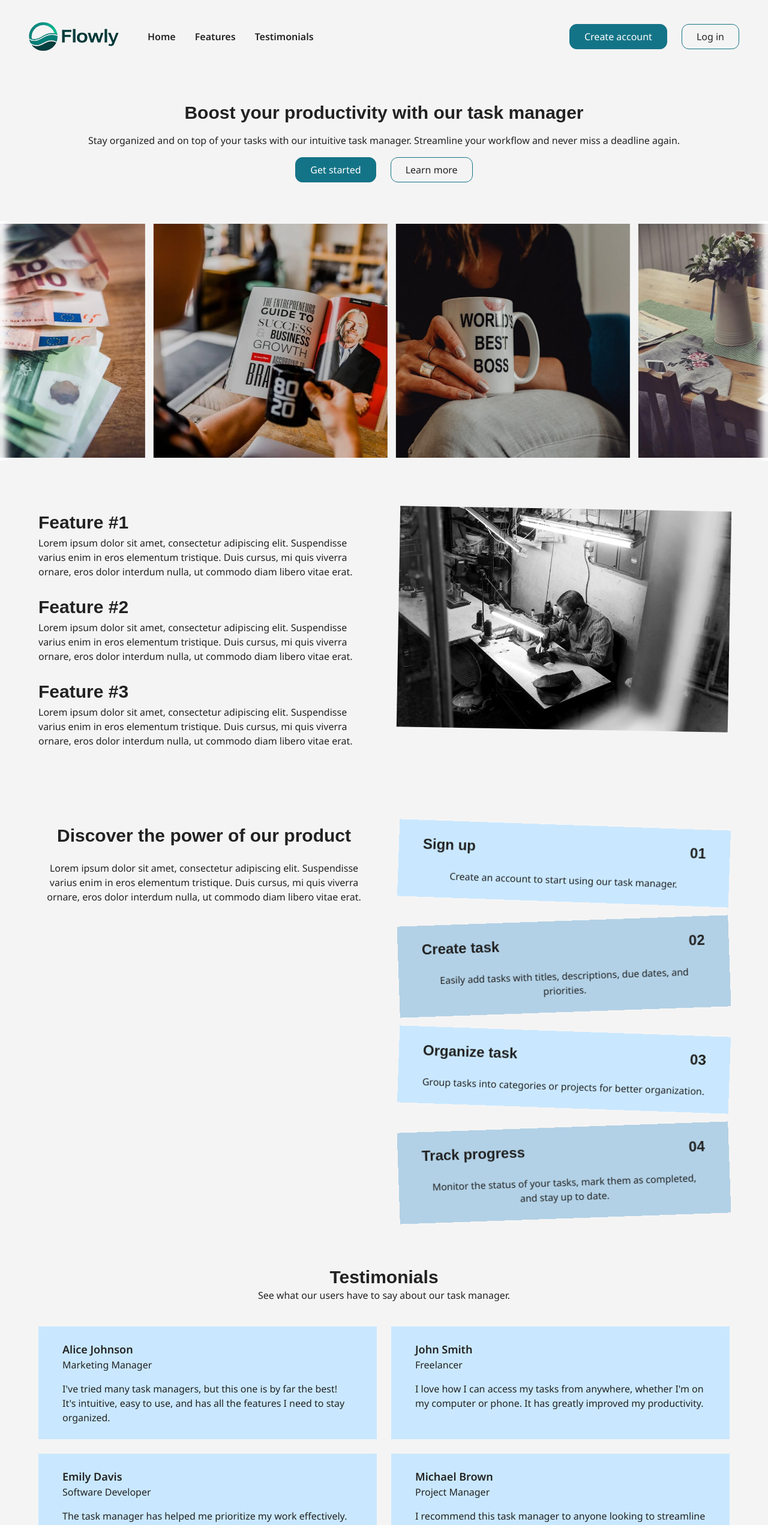
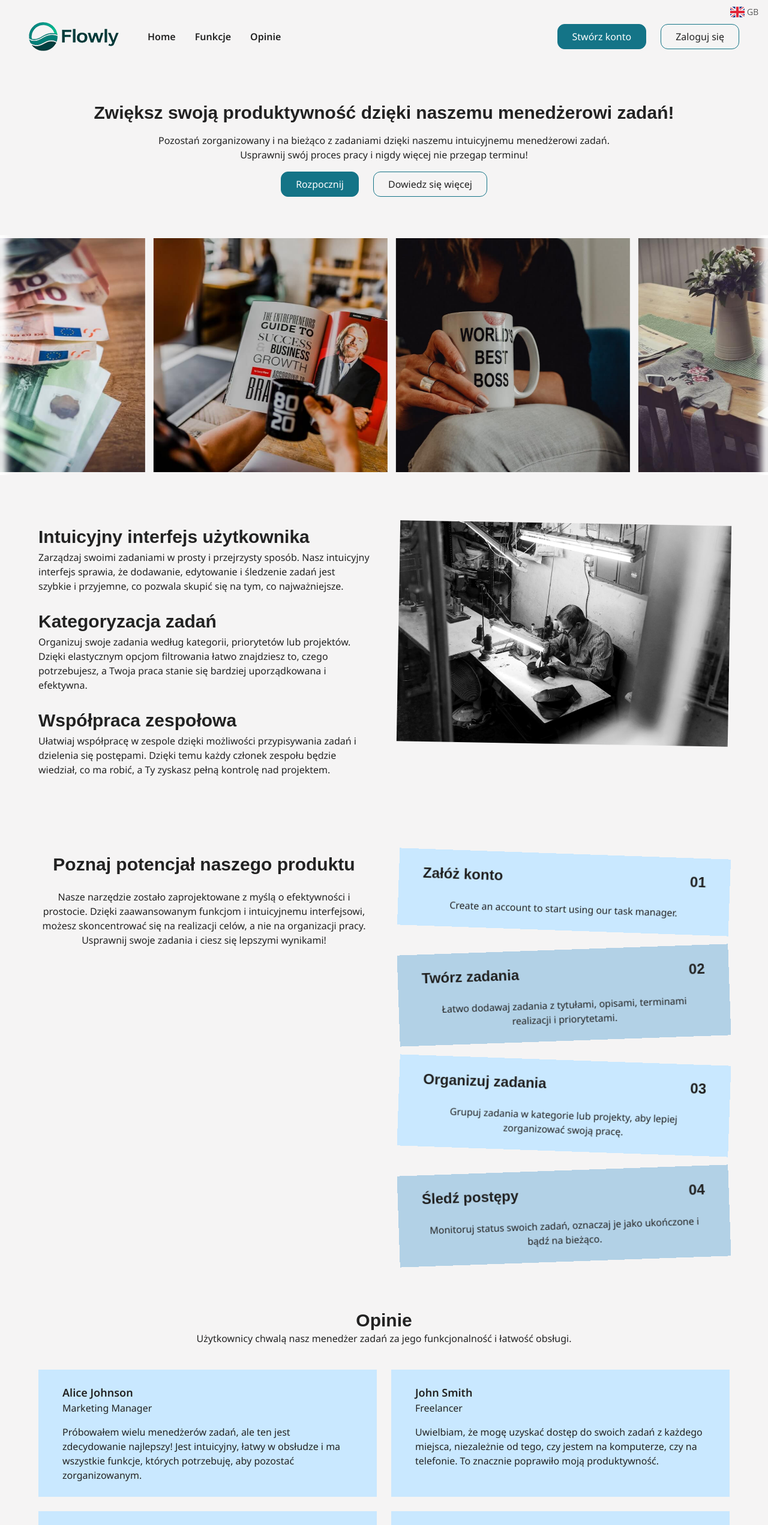
Before and after one commit to Prekel19/flowly-landing-page, a Next.js app: page / in a window 1280 px wide. Shown: the top 2542 px of the page at 60% size. Built offline with nearby package versions, Linux system fonts and the light colour scheme; a web font is replaced by a local one.

Commit message:
Set metadata, translated to polish, update some href and added button to page in english.

```diff
--- a/app/components/Features.tsx
+++ b/app/components/Features.tsx
@@ -6,24 +6,24 @@ export default function Features() {
   const features: { id: number; title: string; description: string }[] = [
     {
       id: 1,
-      title: "Feature #1",
-      description: `Lorem ipsum dolor sit amet, consectetur adipiscing elit. Suspendisse varius
-        enim in eros elementum tristique. Duis cursus, mi quis viverra ornare, eros
-        dolor interdum nulla, ut commodo diam libero vitae erat.`,
+      title: "Intuicyjny interfejs użytkownika",
+      description: `Zarządzaj swoimi zadaniami w prosty i przejrzysty sposób.
+      Nasz intuicyjny interfejs sprawia, że dodawanie, edytowanie i śledzenie
+      zadań jest szybkie i przyjemne, co pozwala skupić się na tym, co najważniejsze.`,
     },
     {
       id: 2,
-      title: "Feature #2",
-      description: `Lorem ipsum dolor sit amet, consectetur adipiscing elit. Suspendisse varius
-        enim in eros elementum tristique. Duis cursus, mi quis viverra ornare, eros
-        dolor interdum nulla, ut commodo diam libero vitae erat.`,
+      title: "Kategoryzacja zadań",
+      description: `Organizuj swoje zadania według kategorii, priorytetów lub projektów.
+      Dzięki elastycznym opcjom filtrowania łatwo znajdziesz to, czego potrzebujesz, a
+      Twoja praca stanie się bardziej uporządkowana i efektywna.`,
     },
     {
       id: 3,
-      title: "Feature #3",
-      description: `Lorem ipsum dolor sit amet, consectetur adipiscing elit. Suspendisse varius
-        enim in eros elementum tristique. Duis cursus, mi quis viverra ornare, eros
-        dolor interdum nulla, ut commodo diam libero vitae erat.`,
+      title: "Współpraca zespołowa",
+      description: `Ułatwiaj współpracę w zespole dzięki możliwości przypisywania zadań i
+      dzielenia się postępami. Dzięki temu każdy członek zespołu będzie wiedział, co
+      ma robić, a Ty zyskasz pełną kontrolę nad projektem.`,
     },
   ];
 
--- a/app/components/HeroSection.tsx
+++ b/app/components/HeroSection.tsx
@@ -14,24 +14,25 @@ export default function HeroSection() {
     <div className="flex flex-col items-center text-center gap-16 pt-12" id="home">
       <div className="flex flex-col items-center gap-4 max-sm:px-4">
         <h1 className="font-stix text-3xl font-semibold">
-          Boost your productivity with our task manager
+          Zwiększ swoją produktywność dzięki naszemu menedżerowi zadań!
         </h1>
         <p className="font-noto">
-          Stay organized and on top of your tasks with our intuitive task manager.
-          Streamline your workflow and never miss a deadline again.
+          Pozostań zorganizowany i na bieżąco z zadaniami dzięki naszemu intuicyjnemu
+          menedżerowi zadań. <br />
+          Usprawnij swój proces pracy i nigdy więcej nie przegap terminu!
         </p>
         <div className="flex font-noto items-center justify-center gap-6 *:transition *:duration-300">
           <a
             href="#"
             className="flex bg-primary1 text-white items-center py-2 px-6 border border-primary1 rounded-xl hover:bg-secondary1 hover:text-primary1"
           >
-            Get started
+            Rozpocznij
           </a>
           <a
-            href="#"
+            href="#features"
             className="flex items-center py-2 px-6 border border-primary1 rounded-xl hover:bg-primary1 hover:text-white"
           >
-            Learn more
+            Dowiedz się więcej
           </a>
         </div>
       </div>
--- a/app/components/MobileMenu.tsx
+++ b/app/components/MobileMenu.tsx
@@ -5,18 +5,21 @@ import { useState } from "react";
 
 export default function MobileMenu() {
   const [isActive, setIsActive] = useState<boolean>(false);
-  const tabs: { id: number; name: string }[] = [
+  const tabs: { id: number; name: string; link: string }[] = [
     {
       id: 1,
       name: "Home",
+      link: "home",
     },
     {
       id: 2,
-      name: "Features",
+      name: "Funkcje",
+      link: "features",
     },
     {
       id: 3,
-      name: "Testimonials",
+      name: "Opinie",
+      link: "testimonials",
     },
   ];
 
@@ -70,13 +73,13 @@ export default function MobileMenu() {
             href="#"
             className="flex bg-primary1 text-white items-center py-2 px-6 border border-primary1 rounded-xl hover:bg-secondary1 hover:text-primary1"
           >
-            Create account
+            Stwórz konto
           </a>
           <a
             href="#"
             className="flex items-center py-2 px-6 border border-primary1 rounded-xl hover:bg-primary1 hover:text-white"
           >
-            Log in
+            Zaloguj się
           </a>
         </div>
       </div>
--- a/app/components/StepsSection.tsx
+++ b/app/components/StepsSection.tsx
@@ -4,23 +4,23 @@ export default function StepsSection() {
   const steps: { id: number; title: string; description: string }[] = [
     {
       id: 1,
-      title: "Sign up",
+      title: "Załóż konto",
       description: `Create an account to start using our task manager.`,
     },
     {
       id: 2,
-      title: "Create task",
-      description: `Easily add tasks with titles, descriptions, due dates, and priorities.`,
+      title: "Twórz zadania",
+      description: `Łatwo dodawaj zadania z tytułami, opisami, terminami realizacji i priorytetami.`,
     },
     {
       id: 3,
-      title: "Organize task",
-      description: `Group tasks into categories or projects for better organization.`,
+      title: "Organizuj zadania",
+      description: `Grupuj zadania w kategorie lub projekty, aby lepiej zorganizować swoją pracę.`,
     },
     {
       id: 4,
-      title: "Track progress",
-      description: `Monitor the status of your tasks, mark them as completed, and stay up to date.`,
+      title: "Śledź postępy",
+      description: `Monitoruj status swoich zadań, oznaczaj je jako ukończone i bądź na bieżąco.`,
     },
   ];
 
@@ -29,12 +29,13 @@ export default function StepsSection() {
       <div className="relative">
         <div className="flex flex-col gap-6 sticky top-10">
           <h2 className="font-stix text-3xl font-semibold text-center">
-            Discover the power of our product
+            Poznaj potencjał naszego produktu
           </h2>
           <p className="font-noto text-center">
-            Lorem ipsum dolor sit amet, consectetur adipiscing elit. Suspendisse varius
-            enim in eros elementum tristique. Duis cursus, mi quis viverra ornare, eros
-            dolor interdum nulla, ut commodo diam libero vitae erat.
+            Nasze narzędzie zostało zaprojektowane z myślą o efektywności i prostocie.
+            Dzięki zaawansowanym funkcjom i intuicyjnemu interfejsowi, możesz
+            skoncentrować się na realizacji celów, a nie na organizacji pracy. Usprawnij
+            swoje zadania i ciesz się lepszymi wynikami!
           </p>
         </div>
       </div>
--- a/app/components/Testimonials.tsx
+++ b/app/components/Testimonials.tsx
@@ -11,25 +11,25 @@ export default function Testimonials() {
       id: 1,
       userName: "Alice Johnson",
       userJob: "Marketing Manager",
-      description: `I've tried many task managers, but this one is by far the best! It's intuitive, easy to use, and has all the features I need to stay organized.`,
+      description: `Próbowałem wielu menedżerów zadań, ale ten jest zdecydowanie najlepszy! Jest intuicyjny, łatwy w obsłudze i ma wszystkie funkcje, których potrzebuję, aby pozostać zorganizowanym.`,
     },
     {
       id: 2,
       userName: "John Smith",
       userJob: "Freelancer",
-      description: `I love how I can access my tasks from anywhere, whether I'm on my computer or phone. It has greatly improved my productivity.`,
+      description: `Uwielbiam, że mogę uzyskać dostęp do swoich zadań z każdego miejsca, niezależnie od tego, czy jestem na komputerze, czy na telefonie. To znacznie poprawiło moją produktywność.`,
     },
     {
       id: 3,
       userName: "Emily Davis",
       userJob: "Software Developer",
-      description: `The task manager has helped me prioritize my work effectively. I no longer miss deadlines and can track my progress easily.`,
+      description: `Menedżer zadań pomógł mi skutecznie priorytetyzować moją pracę. Już nie przegapiam terminów i mogę łatwo śledzić swoje postępy.`,
     },
     {
       id: 4,
       userName: "Michael Brown",
       userJob: "Project Manager",
-      description: `I recommend this task manager to anyone looking to streamline their tasks and boost their efficiency. It's a game-changer!`,
+      description: `Polecam ten menedżer zadań każdemu, kto chce uprościć swoje zadania i zwiększyć efektywność. To prawdziwa rewolucja!`,
     },
   ];
 
@@ -39,9 +39,9 @@ export default function Testimonials() {
       className="flex flex-col gap-10 max-w-normal px-16 pt-20 mx-auto max-sm:px-6"
     >
       <div className="flex flex-col items-center">
-        <h2 className="font-stix text-3xl font-semibold">Testimonials</h2>
+        <h2 className="font-stix text-3xl font-semibold">Opinie</h2>
         <p className="font-noto text-center">
-          See what our users have to say about our task manager.
+          Użytkownicy chwalą nasz menedżer zadań za jego funkcjonalność i łatwość obsługi.
         </p>
       </div>
       <div className="grid grid-cols-2 gap-6 max-md:grid-cols-1">
--- a/app/layout.tsx
+++ b/app/layout.tsx
@@ -17,7 +17,20 @@ const stixTwoText = STIX_Two_Text({
 
 export const metadata: Metadata = {
   title: "Flowly",
-  description: "Landing page of flowly task manager.",
+  description:
+    "Strona startowa aplikacji, która pomaga w zarządzaniu zadaniami o nazwie Flowly",
+  generator: "Next.js",
+  applicationName: "Flowly",
+  openGraph: {
+    title: "Flowly",
+    description:
+      "Strona startowa aplikacji, która pomaga w zarządzaniu zadaniami o nazwie Flowly",
+    url: "https://flowly-site.vercel.app",
+    siteName: "Flowly",
+    images: "./assets/og-image.png",
+    locale: "pl",
+    type: "website",
+  },
 };
 
 export default function RootLayout({
--- a/app/page.tsx
+++ b/app/page.tsx
@@ -3,23 +3,27 @@ import HeroSection from "./components/HeroSection";
 import Features from "./components/Features";
 import StepsSection from "./components/StepsSection";
 import Testimonials from "./components/Testimonials";
+import MobileMenu from "./components/MobileMenu";
 import logo from "./assets/logo.png";
 import layeredWavesFooter from "./assets/layered-waves-haikei.svg";
-import MobileMenu from "./components/MobileMenu";
+import gbFlag from "./assets/gb-flag.svg";
 
 export default function Home() {
-  const tabs: { id: number; name: string }[] = [
+  const tabs: { id: number; name: string; link: string }[] = [
     {
       id: 1,
       name: "Home",
+      link: "home",
     },
     {
       id: 2,
-      name: "Features",
+      name: "Funkcje",
+      link: "features",
     },
     {
       id: 3,
-      name: "Testimonials",
+      name: "Opinie",
+      link: "testimonials",
     },
   ];
 
@@ -37,7 +41,7 @@ export default function Home() {
             {tabs.map((tab) => {
               return (
                 <li key={tab.id} className="text-base font-semibold menu-item">
-                  <a href={`#${tab.name.toLocaleLowerCase()}`}>{tab.name}</a>
+                  <a href={`#${tab.link}`}>{tab.name}</a>
                 </li>
               );
             })}
@@ -48,15 +52,22 @@ export default function Home() {
             href="#"
             className="flex bg-primary1 text-white items-center py-2 px-6 border border-primary1 rounded-xl hover:bg-secondary1 hover:text-primary1"
           >
-            Create account
+            Stwórz konto
           </a>
           <a
             href="#"
             className="flex items-center py-2 px-6 border border-primary1 rounded-xl hover:bg-primary1 hover:text-white"
           >
-            Log in
+            Zaloguj się
           </a>
         </div>
+        <a
+          href="#"
+          className="flex items-center gap-1 font-noto text-sm font-light absolute top-2 right-4"
+        >
+          <Image src={gbFlag} alt="Flag of Great Britain" height={24} width={24} />
+          GB
+        </a>
         <MobileMenu></MobileMenu>
       </header>
 
```
Also changed, not shown: app/assets/gb-flag.svg (added), app/assets/og-image.png (added).
